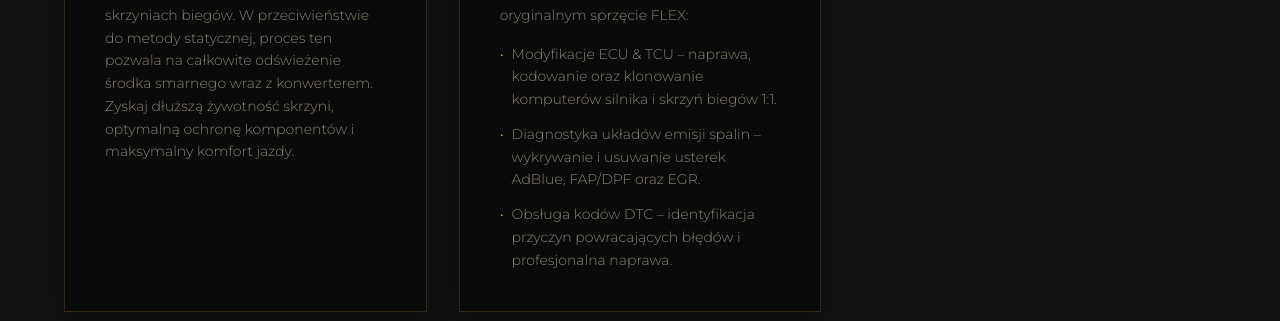
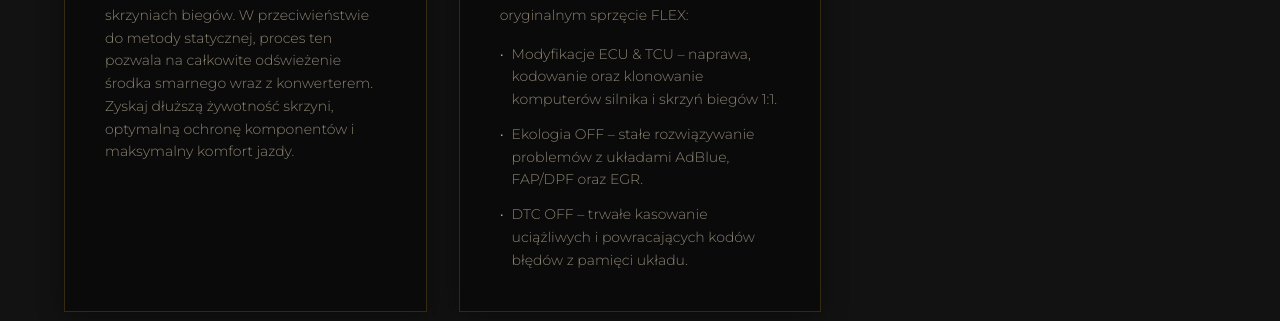
Before and after one commit to Kirens92/autoserwisglabcio, a React (Vite) app: page / in a window 1280 px wide. Shown: the part 2380-2701 px from the top of the page. Built offline with nearby package versions, Linux system fonts and the light colour scheme; the HTML template or start-up script is replaced by a standard one.

Commit message:
Add files via upload

```diff
--- a/src/components/Services.tsx
+++ b/src/components/Services.tsx
@@ -39,8 +39,8 @@ const services: Service[] = [
       "Bezpieczne i bezinwazyjne modyfikacje oprogramowania sterowników na oryginalnym sprzęcie FLEX:",
     items: [
       "Modyfikacje ECU & TCU – naprawa, kodowanie oraz klonowanie komputerów silnika i skrzyń biegów 1:1.",
-      "Diagnostyka układów emisji spalin – wykrywanie i usuwanie usterek AdBlue, FAP/DPF oraz EGR.",
-      "Obsługa kodów DTC – identyfikacja przyczyn powracających błędów i profesjonalna naprawa.",
+      "Ekologia OFF – stałe rozwiązywanie problemów z układami AdBlue, FAP/DPF oraz EGR.",
+      "DTC OFF – trwałe kasowanie uciążliwych i powracających kodów błędów z pamięci układu.",
     ],
   },
 ];
```
